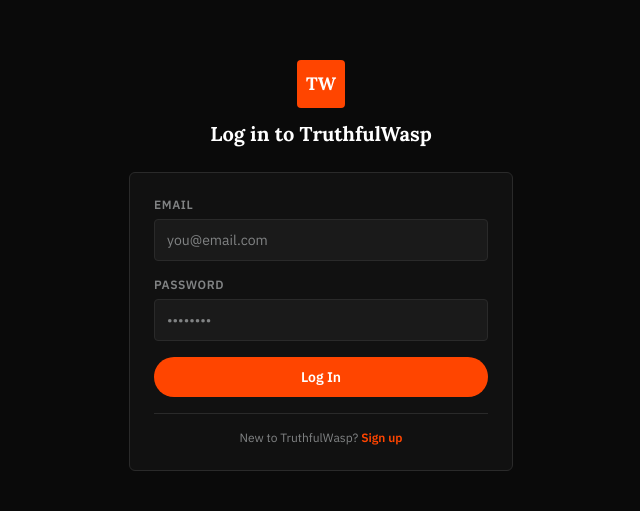
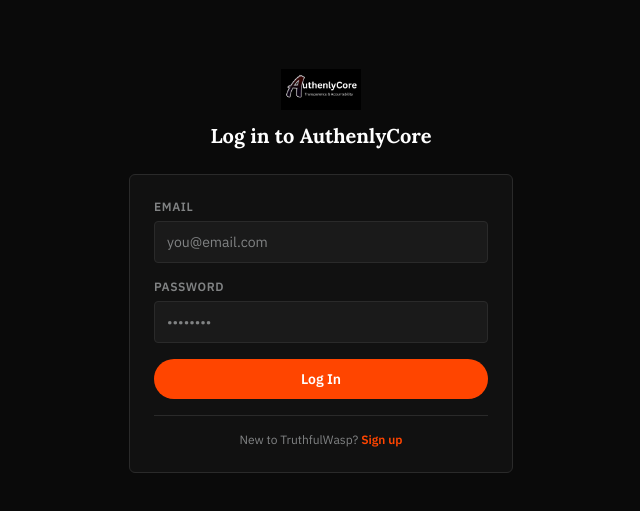
Before and after one commit to felociouske/authenlycore-frontend, a React (Vite) app: page /login in a window 1280 px wide. Shown: the part 135-646 px from the top of the page, without its empty margins (319-959 px from the left). Built offline with nearby package versions, Linux system fonts and the light colour scheme; the HTML template or start-up script is replaced by a standard one.

Commit message:
Updated the login page

```diff
--- a/src/pages/LoginPage.jsx
+++ b/src/pages/LoginPage.jsx
@@ -28,11 +28,15 @@
     <div className="min-h-screen bg-base flex items-center justify-center px-4">
       <div className="w-full max-w-sm">
         <div className="text-center mb-6">
-          <div className="w-12 h-12 rounded bg-accent flex items-center justify-center text-white font-display font-bold text-lg mx-auto mb-3">
-            TW
+          <div className="w-20 h-16 mx-auto rounded overflow-hidden">
+            <img
+              src="/favicon.png"
+              alt="AuthenlyCore Logo"
+              className="w-full h-full object-contain"
+            />
           </div>
           <h1 className="font-display font-bold text-xl text-text-primary">
-            Log in to TruthfulWasp
+            Log in to AuthenlyCore
           </h1>
         </div>
 
--- a/src/pages/RegisterPage.jsx
+++ b/src/pages/RegisterPage.jsx
@@ -40,13 +40,7 @@
     <div className="min-h-screen bg-base flex items-center justify-center px-4">
       <div className="w-full max-w-sm">
         <div className="text-center mb-6">
-          <div className="w-20 h-16 mx-auto rounded overflow-hidden">
-            <img
-              src="/favicon.png"
-              alt="AuthenlyCore Logo"
-              className="w-full h-full object-contain"
-            />
-          </div>
+
 
           <h1 className="font-display font-bold text-xl text-text-primary">
             Be part of AuthenlyCore
```
